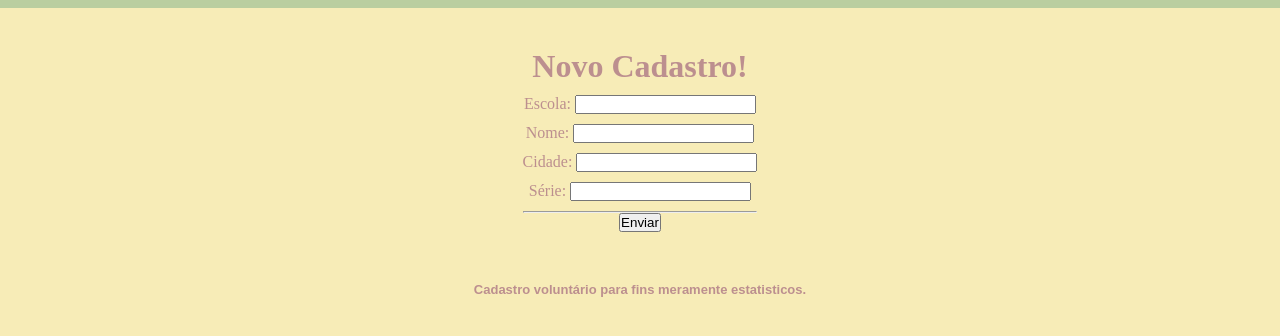
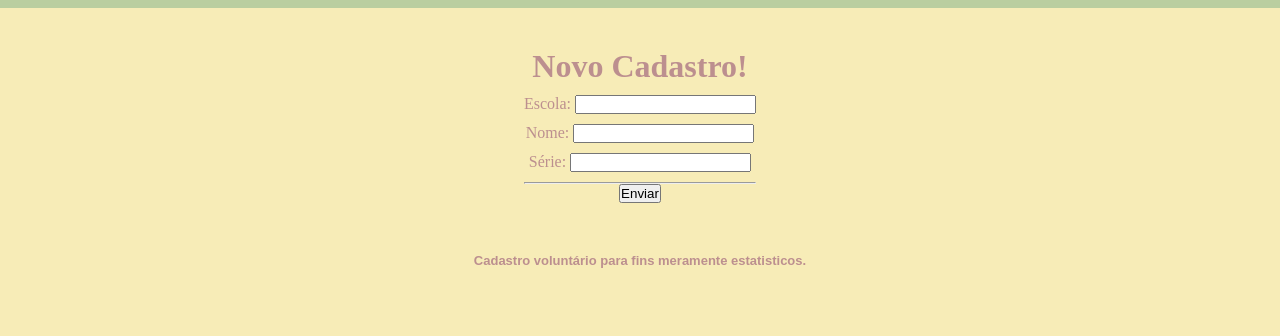
Before and after one commit to wrhbra2013/simulado, a Flask app: page /cadastro in a window 1280 px wide. Shown: the part 58-394 px from the top of the page. Run offline with Flask 2, Linux system fonts and the light colour scheme.

Commit message:
ajustes3

```diff
--- a/index.py
+++ b/index.py
@@ -72,8 +72,8 @@ def get_notas(quem):
 #Funções insert into
 #Cadastro de alunos.
 
-def post_aluno(escola,user,lugar,ano):
-    cur.execute(f"INSERT INTO estudante(inst, nome, cidade, serie) VALUES ('{escola}','{user}','{lugar}','{ano}');")
+def post_aluno(escola,user,ano):
+    cur.execute(f"INSERT INTO estudante(inst, nome, cidade, serie) VALUES ('{escola}','{user}','{ano}');")
     post_aluno = conn.commit()
     return post_aluno
 
@@ -146,11 +146,10 @@ def cadastro():
         #Recebe dados
         escola = request.form['inst']
         user = request.form['nome']
-        local = request.form['cidade']
         ano = request.form['serie']
 
         #Copia no Banco de Dados
-        post_aluno(escola,user,local,ano)
+        post_aluno(escola,user,ano)
         flash(f"Usuario {user} REGISTRADO com sucesso.!!")
 
 
--- a/init_db.py
+++ b/init_db.py
@@ -15,7 +15,7 @@ conn, cur = conexao()
 
 #Mensagem
 try:
-    cur.execute('CREATE TABLE IF NOT EXISTS estudante (id serial PRIMARY KEY,inst VARCHAR(30) NOT NULL,nome VARCHAR(30) NOT NULL ,cidade VARCHAR(30),serie INT NOT NULL, last_update TIMESTAMP DEFAULT now()::timestamp(0));')
+    cur.execute('CREATE TABLE IF NOT EXISTS estudante (id serial PRIMARY KEY,inst VARCHAR(30) NOT NULL,nome VARCHAR(30) NOT NULL ,serie INT NOT NULL, last_update TIMESTAMP DEFAULT now()::timestamp(0));')
     conn.commit()
 
 
--- a/templates/cadastro.html
+++ b/templates/cadastro.html
@@ -49,11 +49,6 @@
             <input type="text" id="nome" name="nome" required/>
            </div>
 
-           <div class="form">
-            <label>Cidade: </label>
-            <input type="text" id="cidade" name="cidade" required/> </div>
-
-
 
            <div class="form">
             <label>Série: </label>
```
